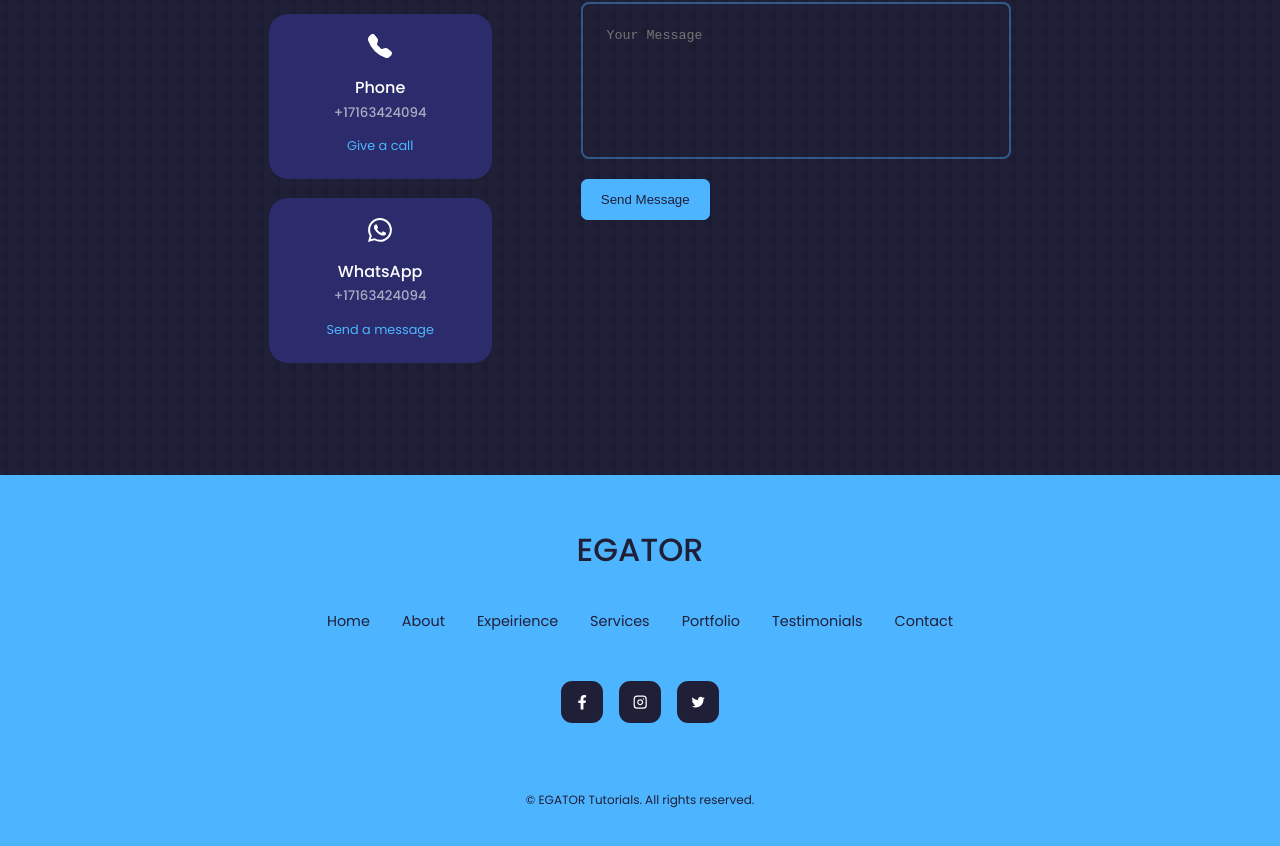
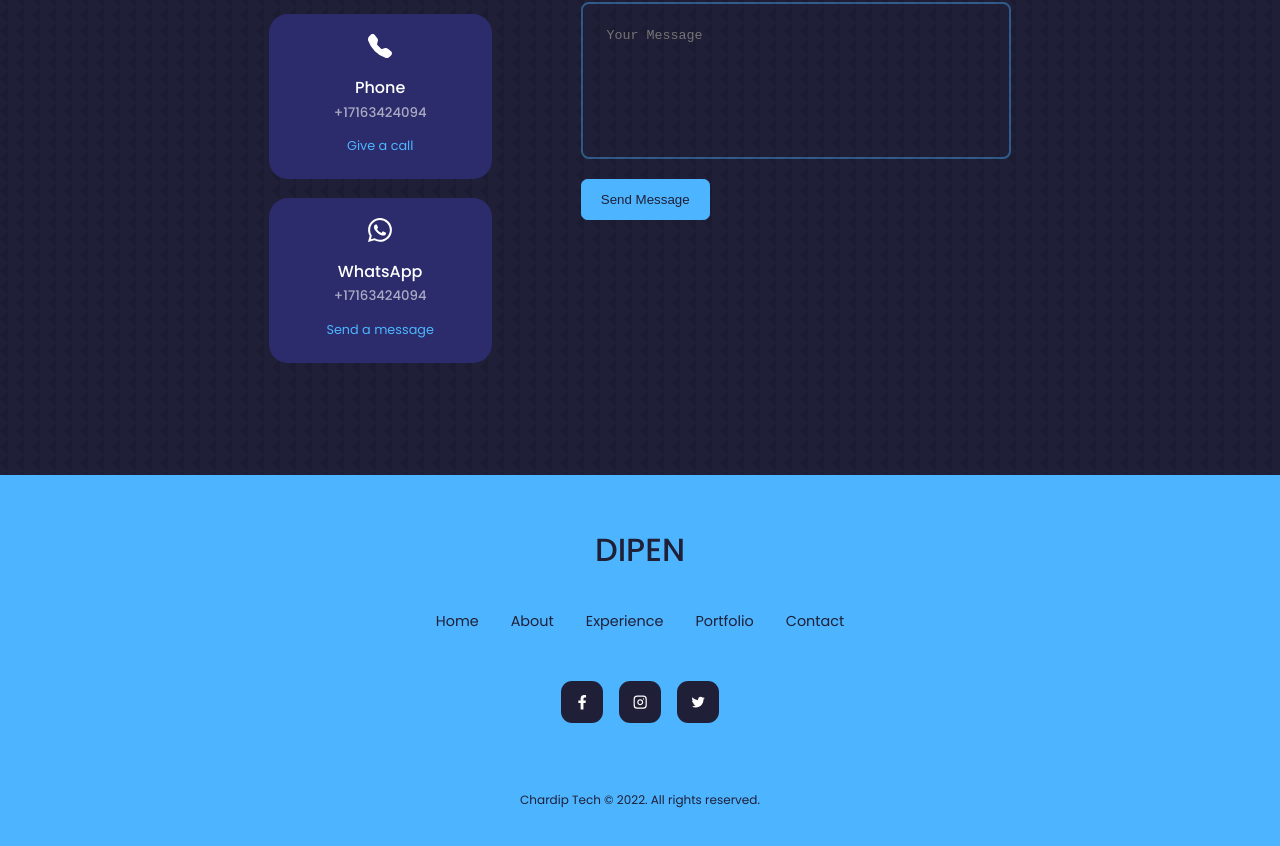
Before and after one commit to dipenchovatiya/react-portfolio-website, a React (Create React App) app: page / in a window 1280 px wide. Shown: the part 3305-4151 px from the top of the page. Built offline with nearby package versions, Linux system fonts and the light colour scheme.

Commit message:
Updated Footer

```diff
--- a/src/components/footer/Footer.jsx
+++ b/src/components/footer/Footer.jsx
@@ -7,15 +7,13 @@ import {IoLogoTwitter} from 'react-icons/io'
 const Footer = () => {
   return (
     <footer>
-      <a href="#" className='footer__logo'>EGATOR</a>
+      <a href="#" className='footer__logo'>DIPEN</a>
 
       <ul className='permalinks'>
         <li><a href="#">Home</a></li>
         <li><a href="#about">About</a></li>
-        <li><a href="#experience">Expeirience</a></li>
-        <li><a href="#services">Services</a></li>
+        <li><a href="#experience">Experience</a></li>
         <li><a href="#portfolio">Portfolio</a></li>
-        <li><a href="#testimonials">Testimonials</a></li>
         <li><a href="#contact">Contact</a></li>
       </ul>
 
@@ -26,7 +24,7 @@ const Footer = () => {
       </div>
 
       <div className="footer__copyright">
-        <small>&copy; EGATOR Tutorials. All rights reserved.</small>
+        <small> Chardip Tech &copy; 2022. All rights reserved.</small>
       </div>
     </footer>
   )
```
